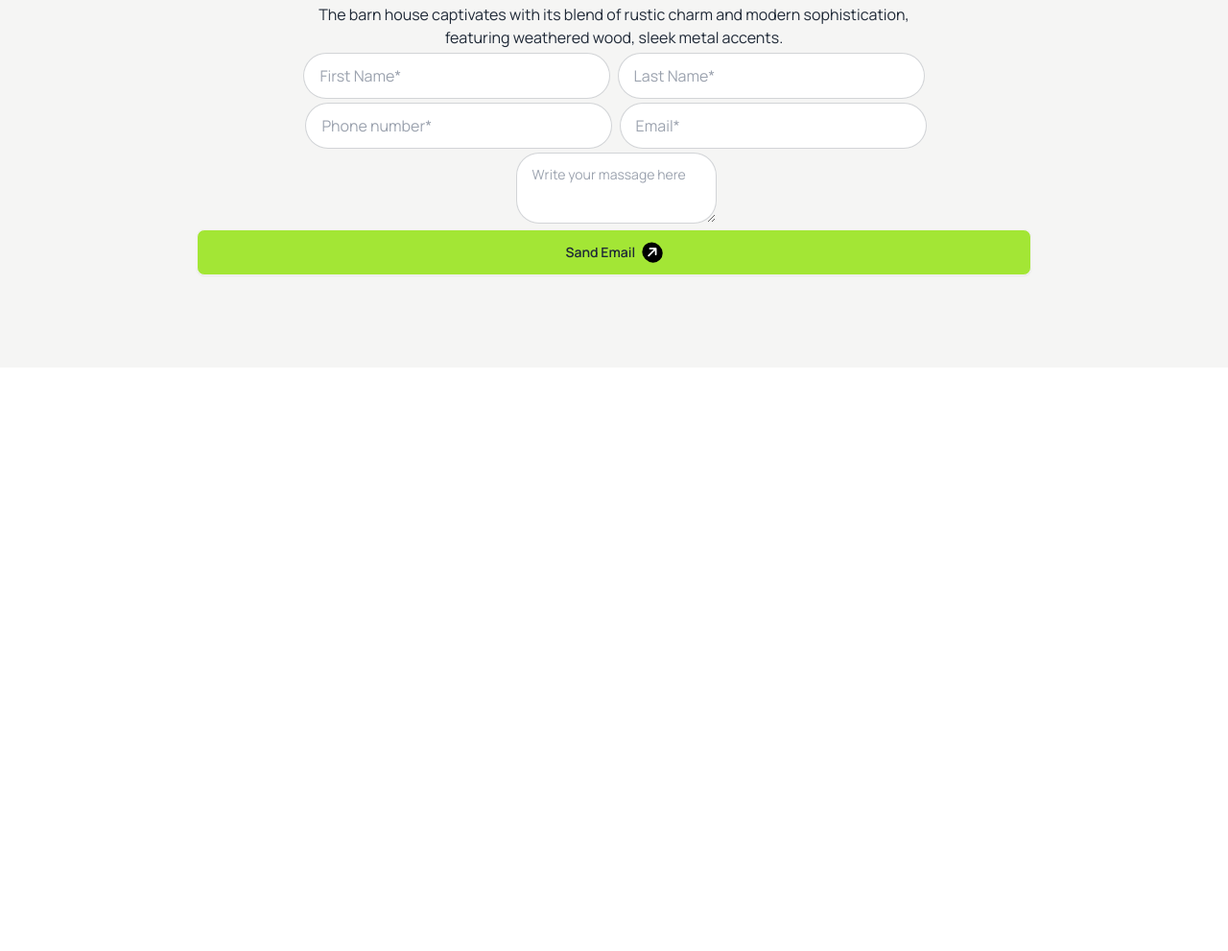
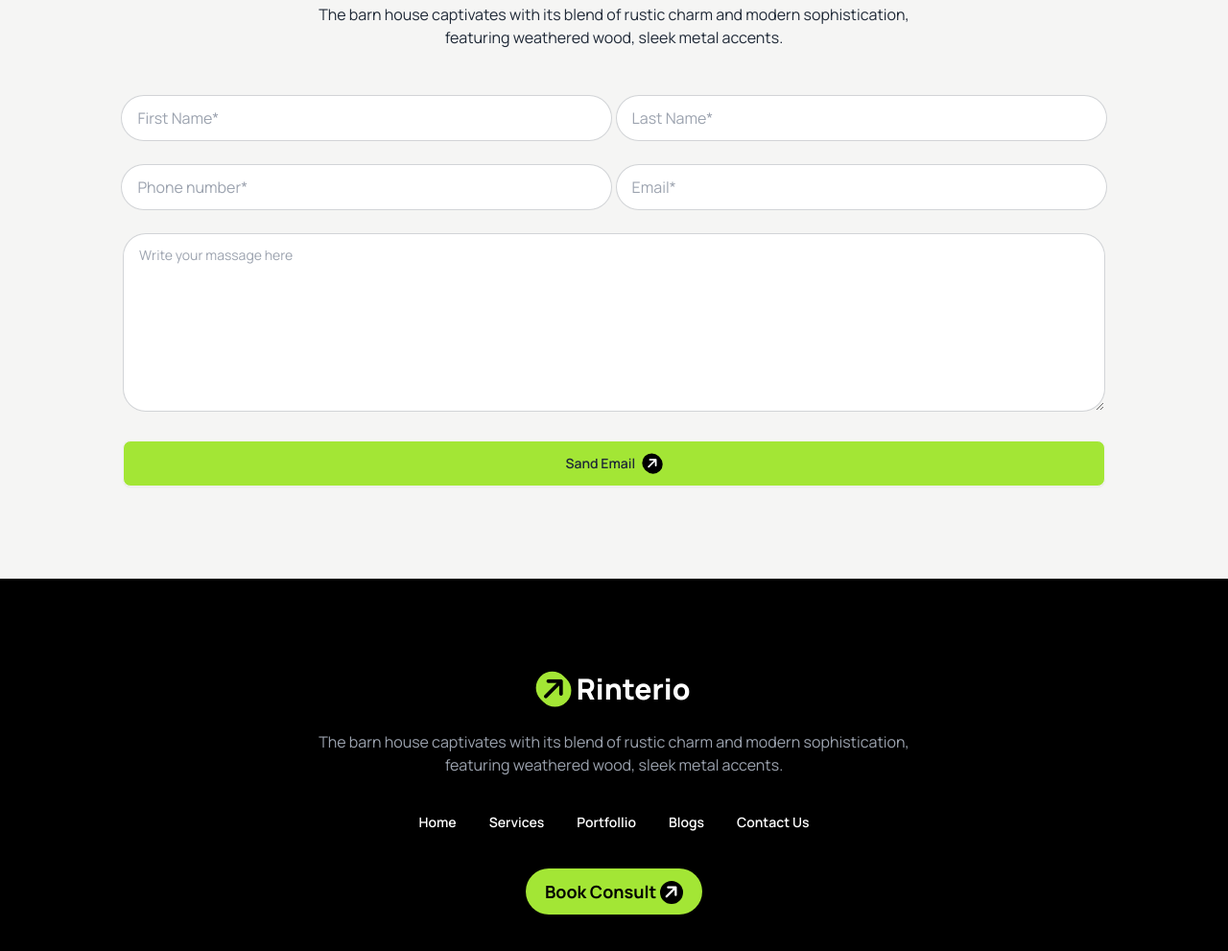
Before and after one commit to Tarannum-Raisha/Assignment-03, a plain HTML site: page index.html in a window 1280 px wide. Shown: the part 3724-4715 px from the top of the page at 96% size. Before the commit the page ends 4107 px from the top, so only its background shows below. Drawn offline with nearby package versions, Linux system fonts and the light colour scheme.

Commit message:
added footer and input part

```diff
--- a/index.html
+++ b/index.html
@@ -323,26 +323,59 @@
 
       <p class="text-center">The barn house captivates with its blend of rustic charm and modern sophistication,<br> featuring weathered wood, sleek metal accents.</p>
     </div>
-    <div class="text-center space-y-1 space-x-1 ">
-      <input type="text" placeholder="First Name*" class="input input-bordered w-full rounded-full  max-w-xs" />
-      <input type="text" placeholder="Last Name*" class="input input-bordered w-full rounded-full  max-w-xs" /> <br>
-      <input type="number" placeholder="Phone number*" class="input input-bordered rounded-full  w-full max-w-xs" />
-      <input type="email" placeholder="Email*" class="input input-bordered w-full  rounded-full max-w-xs" /> <br>
-      <textarea class="textarea textarea-bordered rounded-3xl"  placeholder="Write your massage here"></textarea>
+    <div class="text-center  space-y-6 pt-6">
+      <input type="text" placeholder="First Name*" class="input input-bordered w-full rounded-full  max-w-lg" />
+      <input type="text" placeholder="Last Name*" class="input input-bordered w-full rounded-full  max-w-lg" /> <br>
+      <input type="number" placeholder="Phone number*" class="input input-bordered rounded-full  w-full max-w-lg" />
+      <input type="email" placeholder="Email*" class="input input-bordered w-full  rounded-full max-w-lg" /> <br>
+      <div class="">
+        <textarea class="textarea textarea-bordered rounded-3xl  max-w-5xl w-full" rows="6" placeholder="Write your massage here"></textarea>
+
+      </div>
+      <div class="flex justify-center">
+        <button class=" btn flex justify-center text-center bg-lime-400 max-w-5xl w-full">Sand Email
+          <i
+          class="fa-solid fa-arrow-right text-white bg-black p-1 -rotate-45 rounded-full content-center text-center"></i>
+
+      </h3> </button>
+      </div>
     </div>
 
-    <div class="flex justify-center">
-      <button class=" btn flex justify-center text-center bg-lime-400 px-96">Sand Email
-        <i
-        class="fa-solid fa-arrow-right text-white bg-black p-1 -rotate-45 rounded-full content-center text-center"></i>
 
-    </h3> </button>
-    </div>
+<!-- <textarea id="message" rows="4" class="block p-2.5 w-full text-sm text-gray-900 bg-gray-50 rounded-lg border border-gray-300 focus:ring-blue-500 focus:border-blue-500 dark:bg-gray-700 dark:border-gray-600 dark:placeholder-gray-400 dark:text-white dark:focus:ring-blue-500 dark:focus:border-blue-500" placeholder="Write your thoughts here..."></textarea>
+
+   -->
+
 
    </section>
   </main>
-  <footer>
+  <footer class="text-white bg-black py-24">
+    <div class="space-y-6">
+      <div class="text-center">
+        <h3 class="font-extrabold text-white text-3xl">
+          <i
+            class="fa-solid fa-arrow-right text-black bg-lime-400 p-1 -rotate-45 rounded-full content-center text-center"></i>
+          Rinterio
+        </h3>
+      </div>
 
+      <p class="text-center  text-gray-400">The barn house captivates with its blend of rustic charm and modern sophistication,<br> featuring weathered wood, sleek metal accents.</p>
+      <ul class="md:flex justify-center text-center">
+      <li><a href=""><button class="btn text-white bg-black border-black">Home</button></a></li>
+      <li><a href=""><button class="btn text-white bg-black  border-black">Services</button></a></li>
+      <li><a href=""><button class="btn text-white bg-black border-black">Portfollio</button></a></li>
+      <li><a href=""><button class="btn text-white bg-black border-black">Blogs</button></a></li>
+      <li><a href=""><button class="btn text-white bg-black border-black">Contact Us</button></a></li>
+
+      </ul>
+
+     <div class="text-center">
+      <button class="text-lg text-black font-bold bg-lime-400 h-12 rounded-full px-5 py-2">
+        Book Consult <i
+          class="fa-solid fa-arrow-right text-white bg-black h-6 w-6 -rotate-45 rounded-full content-center text-center"></i>
+      </button>
+     </div>
+    </div>
   </footer>
 </body>
 
```
